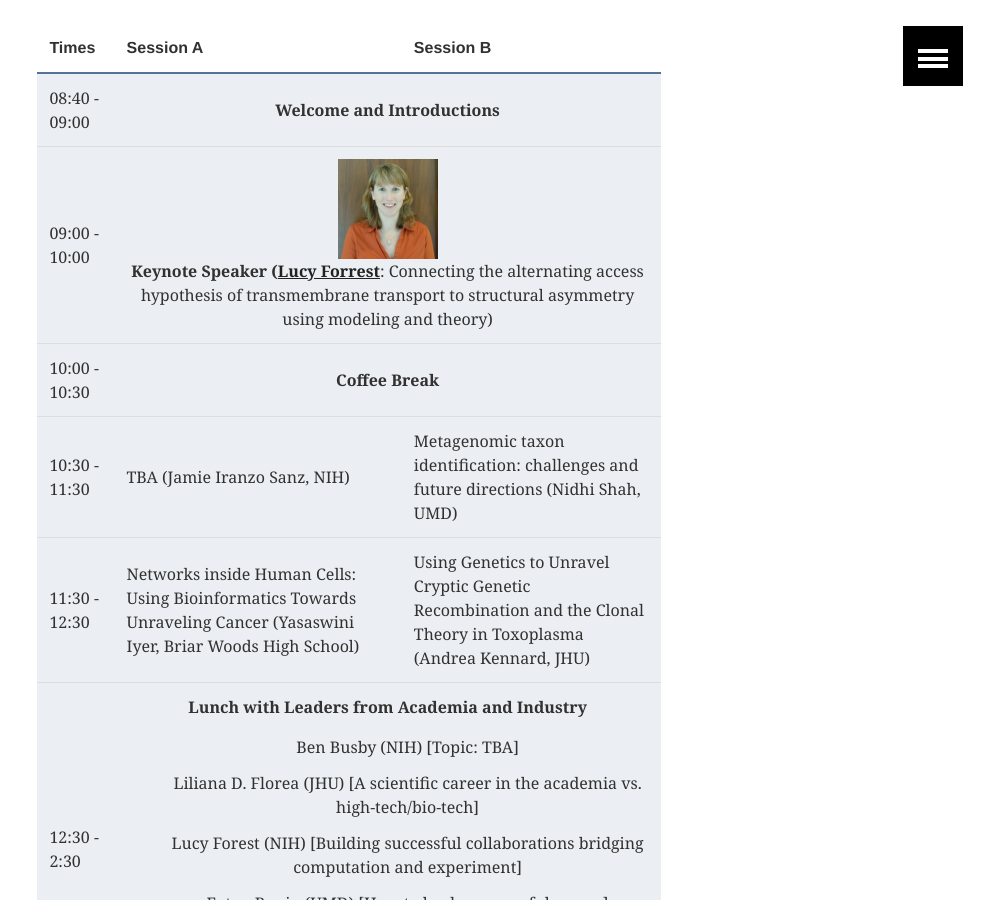
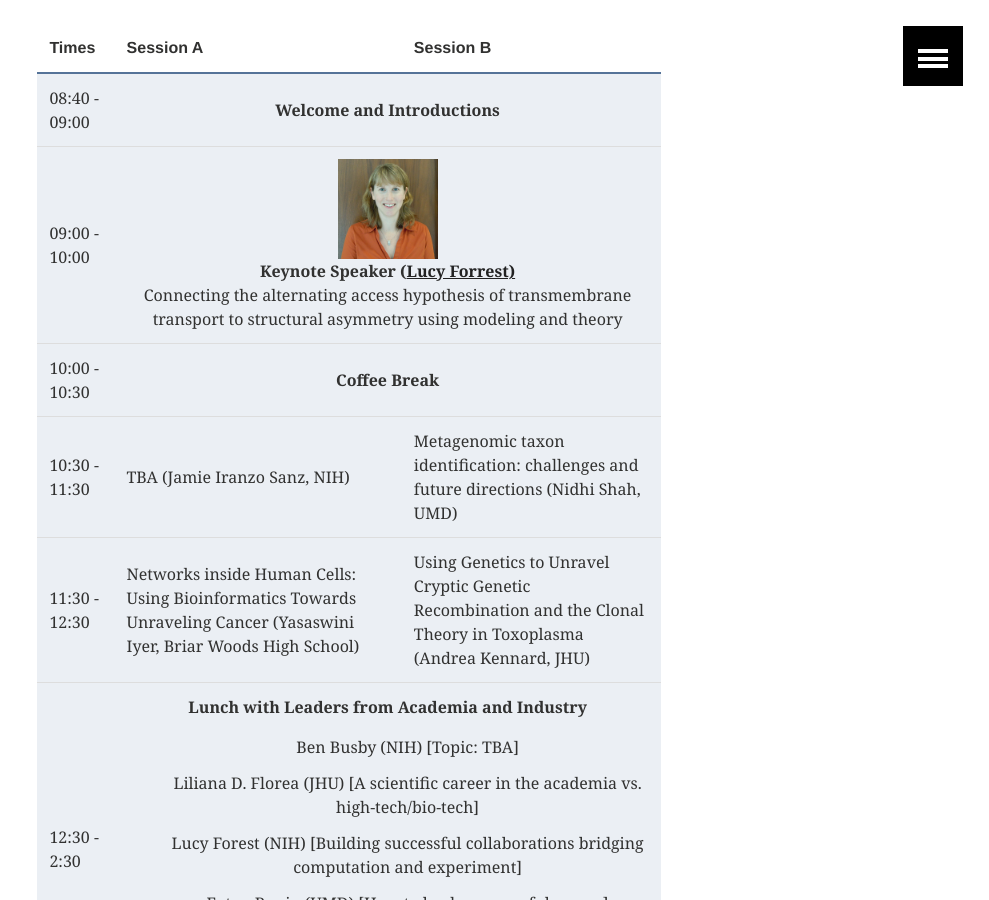
Before and after one commit to iscb-dc-rsg/iscb-dc-rsg.github.io, a Jekyll site: the page built from _pages/workshop2017.md, in a window 1280 px wide and 900 px high, scrolled down 975 px. Shown: the whole window, without its empty margins (291-1280 px from the left). Built offline with Jekyll 4.4.1, drawn with Linux system fonts in a browser that asks for light colours; our own code applies the rules of GitHub Pages for plain Markdown files.

Commit message:
Update workshop2017.md

```diff
--- a/_pages/workshop2017.md
+++ b/_pages/workshop2017.md
@@ -49,7 +49,9 @@
       <td colspan="2" align="center" valign="center">
       <img src="../images/forrest_keynote_speaker.png" alt="" border='3' height='100' width='100' />
       <br />
-      <strong>Keynote Speaker (<a href="https://neuroscience.nih.gov/forrest/Home.aspx">Lucy Forrest</a></strong>: Connecting the alternating access hypothesis of transmembrane transport to structural asymmetry using modeling and theory)
+      <strong>Keynote Speaker (<a href="https://neuroscience.nih.gov/forrest/Home.aspx">Lucy Forrest)</a></strong>
+      <br />
+      Connecting the alternating access hypothesis of transmembrane transport to structural asymmetry using modeling and theory
       </td>
     </tr>
     <tr>
```
